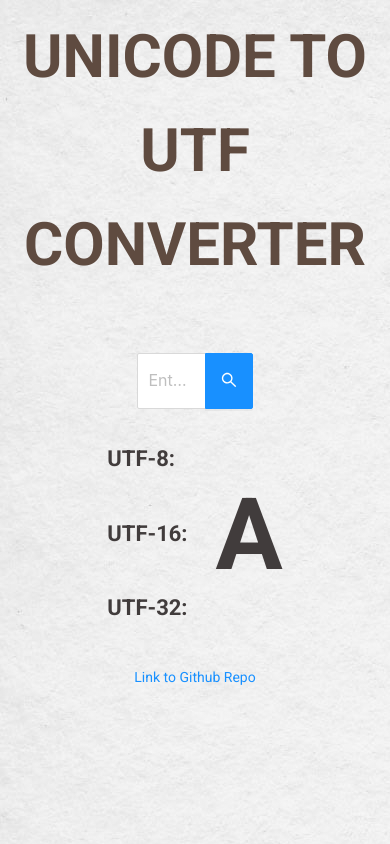
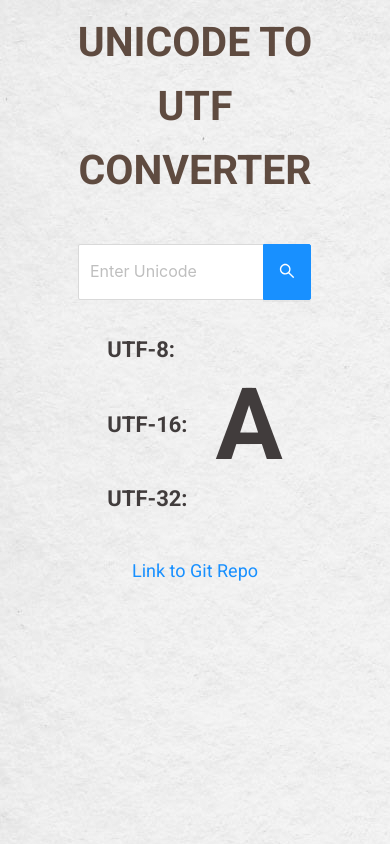
Before and after one commit to cyril-deguzman/ascii-converter, a React (Create React App) app: page / in a window 390 px wide. Built offline with nearby package versions, Linux system fonts and the light colour scheme.

Commit message:
Attempted to optimize for mobile users
1. Minor changes to App.css (to accomodate mobile users)
2. Added 'Link to Github repo' at the bottom of the page

```diff
--- a/src/App.js
+++ b/src/App.js
@@ -3,7 +3,7 @@ import { Unicode } from './Unicode';
 import { Checker } from './Checker';
 import { Input, Alert } from 'antd';
 import 'antd/dist/antd.min.css';
-import './assets/styles/App.css'
+import './assets/styles/App.css';
 
 const { Search } = Input;
 
@@ -68,8 +68,6 @@ class App extends Component {
       })()
   }
 
-
-
   render() {
     return (
       <div id="body">
@@ -95,9 +93,11 @@ class App extends Component {
             <h1 onClick={() => this.handleClipboard(4)} id="symbol">{this.state.symbol}</h1>
           </div>
         </div>
+        <div id="footer" className="footer">
 
-        <div id="footer" className="footer">
-          <a href="https://github.com/cyril-deguzman/ascii-converter">Link to Github Repo</a>
+          <a href="https://github.com/cyril-deguzman/ascii-converter">
+            <p>Link to Git Repo</p>
+          </a>
         </div>
       </div>
     );
--- a/src/assets/styles/App.css
+++ b/src/assets/styles/App.css
@@ -8,16 +8,22 @@
   flex-direction: column;
   padding-top: 2.5%; /*to remove need for scrollable page*/
   color: #5f4b40;
+  max-width: 100%;
 }
 
 #search {
-  width: 30vw;
+  min-width: 30vw;
+  max-width: 60%;
+}
+
+#header{
+  max-width: 80%;
 }
 
 #header-text{
   font-weight: bold;
   font-family: 'Roboto', sans-serif;
-  font-size: 60px;
+  font-size: calc(3vw + 3vh + 1vmin); /*dynamic font for responsive scaling (https://stackoverflow.com/a/45863608)*/
   text-align: center;
 }
 
@@ -51,12 +57,12 @@
 
 .output-text:hover {
   cursor: url("../images/cursorClipboard.png"), auto;
-  text-shadow: 0px 0px 2px #413c3c;
+  text-shadow: 0px 0px 8px #413c3c;
 }
 
 #symbol:hover {
   cursor: url("../images/cursorClipboard.png"), auto;
-  text-shadow: 0px 0px 2px #413c3c;
+  text-shadow: 0px 0px 8px #413c3c;
 }
 
 .output-text{
@@ -74,6 +80,7 @@
 .footer{
   font-family: 'Roboto';
   text-align: center;
+  font-size: large;
 }
 
 #alert-div{
```
Also changed, not shown: public/index.html (line endings or trailing spaces).
